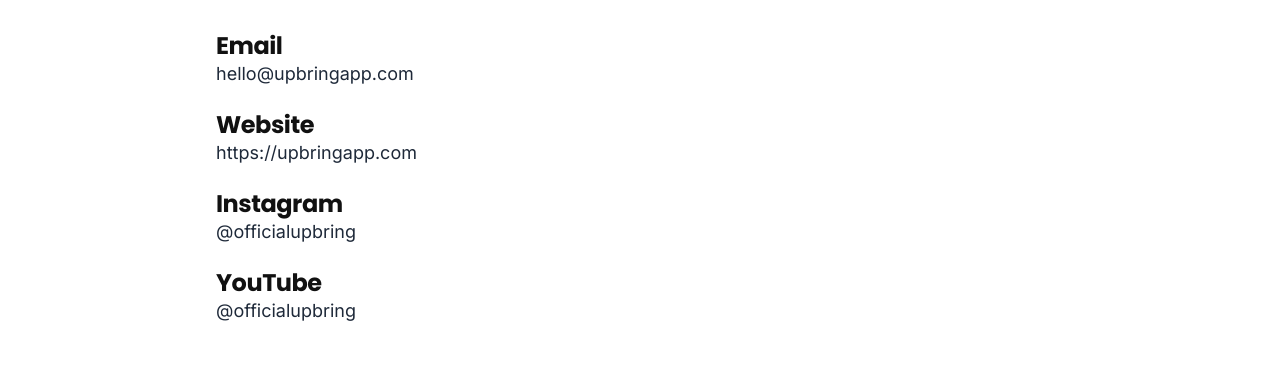
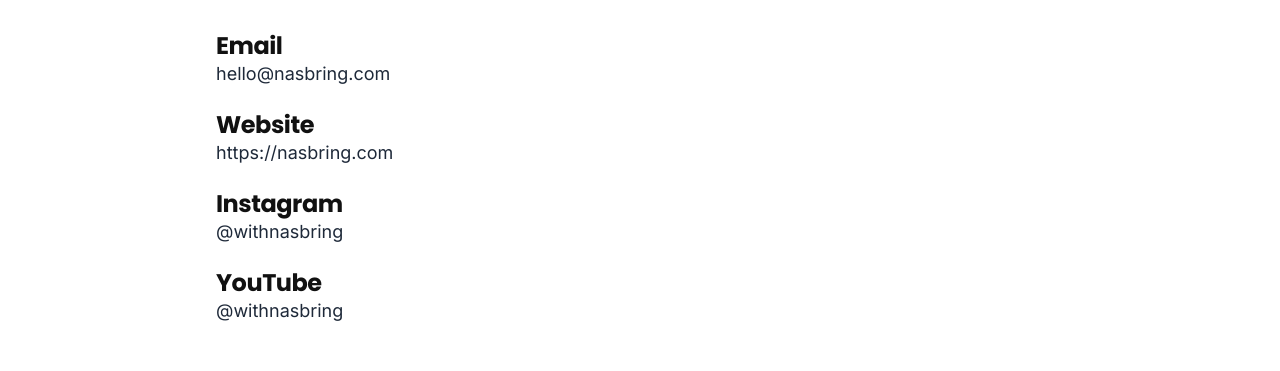
Before and after one commit to upbringapp/upbring-website, a Next.js app: page /contact in a window 1280 px wide. Shown: the part 262-633 px from the top of the page. Built offline with nearby package versions, Linux system fonts and the light colour scheme.

Commit message:
fix: complete Nasbring secondary page brand cleanup

```diff
--- a/app/about/page.tsx
+++ b/app/about/page.tsx
@@ -1,13 +1,23 @@
+import type { Metadata } from "next";
+import { createPageMetadata } from "@/lib/site-metadata";
+
+export const metadata: Metadata = createPageMetadata({
+  title: "About Nasbring",
+  description:
+    "Learn about Nasbring's mission to help families nurture curiosity, character and a lifelong love of learning.",
+  path: "/about",
+});
+
 export default function AboutPage() {
   return (
     <main className="max-w-4xl mx-auto px-6 py-20 text-gray-800">
 
       <h1 className="text-4xl font-bold mb-8">
-        About Upbring
+        About Nasbring
       </h1>
 
       <p className="text-lg leading-8 mb-8">
-        Upbring is built with a simple belief: curious minds and strong values
+        Nasbring is built with a simple belief: curious minds and strong values
         are the foundation of a meaningful life.
       </p>
 
@@ -35,12 +45,8 @@
       </p>
 
       <div className="mt-16 border-t pt-8">
-        <p className="font-medium">
-          Raising Curious Minds. Growing Strong Values.
-        </p>
-
-        <p className="mt-4">
-          Contact us: hello@upbringapp.com
+        <p>
+          Contact us: hello@nasbring.com
         </p>
       </div>
 
--- a/app/blog/page.tsx
+++ b/app/blog/page.tsx
@@ -1,13 +1,21 @@
-export const metadata = {
-  title: "Upbring Blog | Parenting, Learning and Character Development",
+import type { Metadata } from "next";
+import { siteOrigin } from "@/lib/site-metadata";
+
+export const metadata: Metadata = {
+  title: {
+    absolute: "Nasbring Journal",
+  },
   description:
     "Insights on parenting, curiosity, storytelling, growth mindset and character development for children.",
+  alternates: {
+    canonical: new URL("/blog", siteOrigin).toString(),
+  },
 };
 export default function Blog() {
   return (
     <main className="max-w-4xl mx-auto px-6 py-20">
       <h1 className="text-5xl font-bold mb-8">
-        Upbring Blog
+        Nasbring Journal
       </h1>
 
       <p className="text-xl text-gray-600 mb-12">
--- a/app/contact/page.tsx
+++ b/app/contact/page.tsx
@@ -1,45 +1,54 @@
+import type { Metadata } from "next";
+import { createPageMetadata } from "@/lib/site-metadata";
+
+export const metadata: Metadata = createPageMetadata({
+  title: "Contact Nasbring",
+  description: "Contact Nasbring for questions, feedback or collaborations.",
+  path: "/contact",
+});
+
 export default function ContactPage() {
   return (
     <main className="max-w-4xl mx-auto px-6 py-16 text-gray-800">
       <h1 className="text-5xl font-bold mb-10">Contact Us</h1>
 
       <p className="mb-8">
-        We'd love to hear from you. For questions, feedback or collaborations,
+        We&apos;d love to hear from you. For questions, feedback or collaborations,
         feel free to reach out.
       </p>
 
       <div className="space-y-6 text-lg">
         <div>
           <h2 className="text-2xl font-semibold">Email</h2>
-          <p>hello@upbringapp.com</p>
+          <p>hello@nasbring.com</p>
         </div>
 
         <div>
           <h2 className="text-2xl font-semibold">Website</h2>
-          <p>https://upbringapp.com</p>
+          <p>https://nasbring.com</p>
         </div>
 
         <div>
           <h2 className="text-2xl font-semibold">Instagram</h2>
           <a
-            href="https://instagram.com/officialupbring"
+            href="https://instagram.com/withnasbring"
             target="_blank"
             rel="noopener noreferrer"
             className="text-blue-600"
           >
-            @officialupbring
+            @withnasbring
           </a>
         </div>
 
         <div>
           <h2 className="text-2xl font-semibold">YouTube</h2>
           <a
-            href="https://youtube.com/@officialupbring"
+            href="https://youtube.com/@withnasbring"
             target="_blank"
             rel="noopener noreferrer"
             className="text-blue-600"
           >
-            @officialupbring
+            @withnasbring
           </a>
         </div>
       </div>
--- a/app/privacy/page.tsx
+++ b/app/privacy/page.tsx
@@ -1,3 +1,12 @@
+import type { Metadata } from "next";
+import { createPageMetadata } from "@/lib/site-metadata";
+
+export const metadata: Metadata = createPageMetadata({
+  title: "Privacy Policy — Nasbring",
+  description: "Read the Nasbring Privacy Policy.",
+  path: "/privacy",
+});
+
 export default function PrivacyPage() {
   return (
     <main className="max-w-4xl mx-auto px-6 py-16 text-gray-800">
--- a/app/robots.ts
+++ b/app/robots.ts
@@ -1,4 +1,5 @@
 import { MetadataRoute } from "next";
+import { siteOrigin } from "@/lib/site-metadata";
 
 export default function robots(): MetadataRoute.Robots {
   return {
@@ -6,6 +7,6 @@
       userAgent: "*",
       allow: "/",
     },
-    sitemap: "https://upbringapp.com/sitemap.xml",
+    sitemap: `${siteOrigin}/sitemap.xml`,
   };
 }
--- a/app/sitemap.ts
+++ b/app/sitemap.ts
@@ -1,9 +1,10 @@
 import { MetadataRoute } from "next";
+import { siteOrigin } from "@/lib/site-metadata";
 
 export default function sitemap(): MetadataRoute.Sitemap {
   return [
     {
-      url: "https://upbringapp.com",
+      url: siteOrigin,
       lastModified: new Date(),
       priority: 1,
     },
--- a/app/terms/page.tsx
+++ b/app/terms/page.tsx
@@ -1,3 +1,12 @@
+import type { Metadata } from "next";
+import { createPageMetadata } from "@/lib/site-metadata";
+
+export const metadata: Metadata = createPageMetadata({
+  title: "Terms of Service — Nasbring",
+  description: "Read the Nasbring Terms of Service.",
+  path: "/terms",
+});
+
 export default function TermsPage() {
   return (
     <main className="max-w-4xl mx-auto px-6 py-16 text-gray-800">
```
Also changed, not shown: public/llms.txt.
